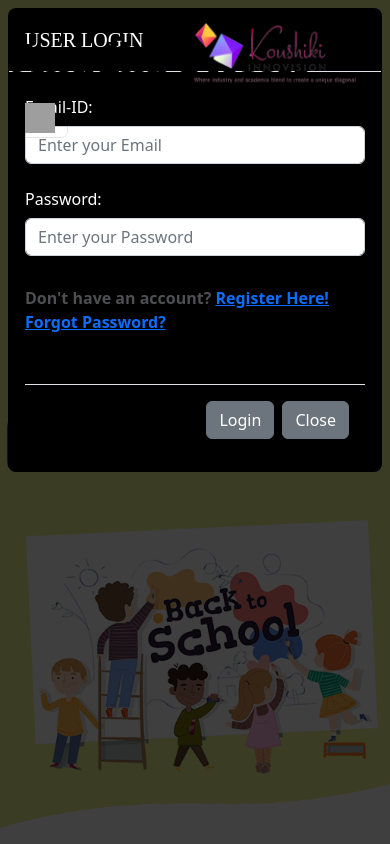
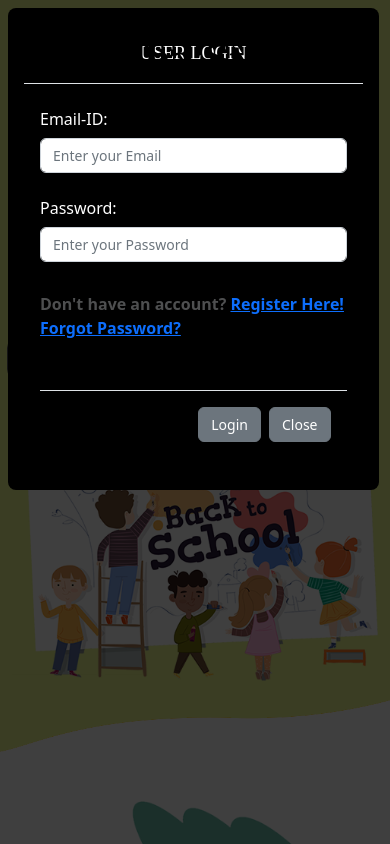
Before and after one commit to priya926/anudha-comic-games, a Django app: page / in a window 390 px wide, after a click on "LOGIN". Run offline with Django 5.2, Linux system fonts and the light colour scheme; some libraries are stand-ins or nearby versions; some web fonts are replaced; grey boxes are pictures that could not be loaded.

Commit message:
Index Login modals mobile responsive work done
requirement file completed

```diff
--- a/anudhaGames/storyapp/views.py
+++ b/anudhaGames/storyapp/views.py
@@ -168,6 +168,7 @@
 
     user_id = request.session["user_id"]
     user_email = request.session.get("email")
+    username = request.session.get("username", "user")
 
     if not user_id:
         messages.error(request, "Please log in first.")
@@ -246,6 +247,7 @@
         "user_total_points": int(user_total_points or 0),
         "current_points": current_points,
         "email": user_email,
+        "username": username,
         "e_points":int(e_points or 0),
     }
     return render(request, "story.html", context)
--- a/anudhaGames/templates/index.html
+++ b/anudhaGames/templates/index.html
@@ -183,6 +183,98 @@
       }
     }
 
+    @media (max-width: 600px) {
+      .navbar .navbar-brand {
+        display: block;
+        text-align: center;
+        width: 100%;
+        margin-bottom: 10px;
+        font-size: 28px !important;
+      }
+
+      .logo-container {
+        position: static;
+        text-align: center;
+        margin-top: 10px;
+        margin-bottom: 10px;
+      }
+
+      .logo-container img {
+        width: 120px;
+        height: auto;
+      }
+
+      .modal-dialog {
+        margin: 10px auto;
+        max-width: 95% !important;
+      }
+
+      .modal-content {
+        width: 100%;
+        padding: 15px;
+        box-sizing: border-box;
+      }
+
+      .modal-header,
+      .modal-body,
+      .modal-footer {
+        padding: 10px;
+      }
+
+      .modal-title {
+        font-size: 18px;
+        text-align: center;
+        width: 100%;
+      }
+
+      .modal-body input {
+        font-size: 14px;
+      }
+
+      .modal-footer .btn {
+        font-size: 14px;
+        padding: 6px 12px;
+      }
+
+      .messages-container {
+        top: 10px;
+        left: 10px;
+        right: 10px;
+        width: auto;
+      }
+
+      .message {
+        font-size: 14px;
+        padding: 10px 15px;
+      }
+
+      .hero_detail-box h1 {
+        font-size: 24px !important;
+        text-align: center;
+      }
+
+      .hero_detail-box p {
+        font-size: 14px;
+        text-align: center;
+      }
+
+      .call_to-btn {
+        font-size: 14px;
+        padding: 8px 16px;
+      }
+
+      .form-control {
+        font-size: 14px;
+      }
+
+       .logo-container {
+        display: block;
+      }
+      .logo-container.hide-on-mobile {
+        display: none !important;
+      }
+    }
+
     </style>
 
 
@@ -225,10 +317,6 @@
             <div class="logo-container">
               <img src="{% static 'images/logo.png' %}" alt="Logo" class="logo">
             </div>
-            <button class="navbar-toggler" type="button" data-toggle="collapse" data-target="#navbarSupportedContent"
-              aria-controls="navbarSupportedContent" aria-expanded="false" aria-label="Toggle navigation">
-              <span class="navbar-toggler-icon"></span>
-            </button>
           </nav>
         </div>
       </header>
@@ -433,7 +521,7 @@
 
     <!-- user modal2 REG -->
     <div class="modal fade" id="exampleModalToggle1" tabindex="-1" aria-labelledby="exampleModalToggleLabel1" aria-hidden="true">
-      <div class="modal-dialog">
+    <div class="modal-dialog">
         <div style="background: #000000; color: #fff;" class="modal-content">
           <div class="modal-header">
             <h5 style="color: #fff; font-family:timesnewroman;" class="modal-title" id="exampleModalLabel">USER REGISTRATION</h5>
@@ -516,6 +604,37 @@
         }
         err.innerText = message;
       }
+
+
+      // Function to hide/show logo in mobile view
+      function toggleLogoMobile(hide) {
+        const logo = document.querySelector('.logo-container');
+        if (window.innerWidth <= 600) {
+          if (hide) {
+            logo.classList.add('hide-on-mobile');
+          } else {
+            logo.classList.remove('hide-on-mobile');
+          }
+        }
+      }
+
+      // Handle both modals
+      const loginModal = document.getElementById('exampleModal');
+      const registerModal = document.getElementById('exampleModalToggle1');
+
+      // Listen to modal shown and hidden events globally
+      [loginModal, registerModal].forEach((modal) => {
+        modal.addEventListener('show.bs.modal', () => toggleLogoMobile(true));
+        modal.addEventListener('hidden.bs.modal', () => {
+          // Delay to ensure the second modal isn't immediately opening
+          setTimeout(() => {
+            const anyOpenModal = document.querySelector('.modal.show');
+            if (!anyOpenModal) {
+              toggleLogoMobile(false);
+            }
+          }, 300); // Wait a bit to check if another modal opens
+        });
+      });
     </script>
 
 
```
Also changed, not shown: anudhaGames/requirements.txt (+6 -15 lines), anudhaGames/templates/story.html (+6 -5 lines), anudhaGames/templates/storylist.html (+4 -3 lines).
